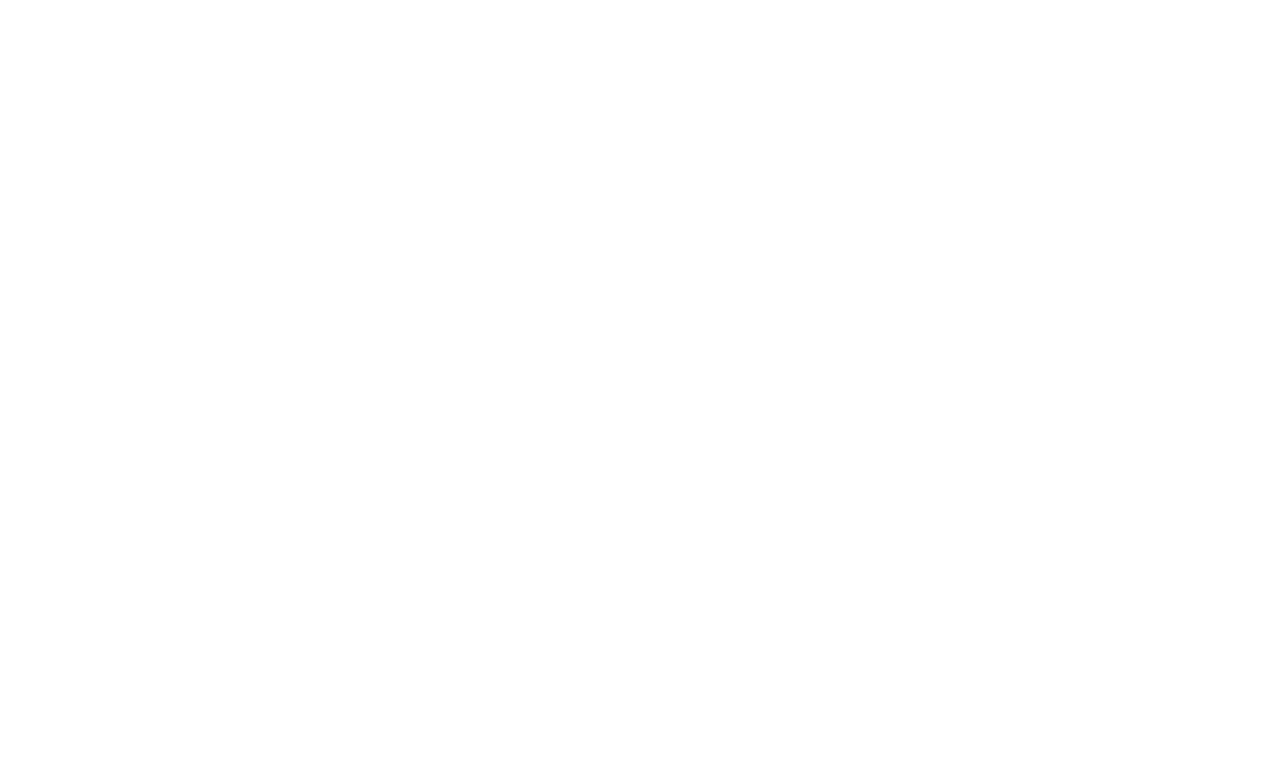
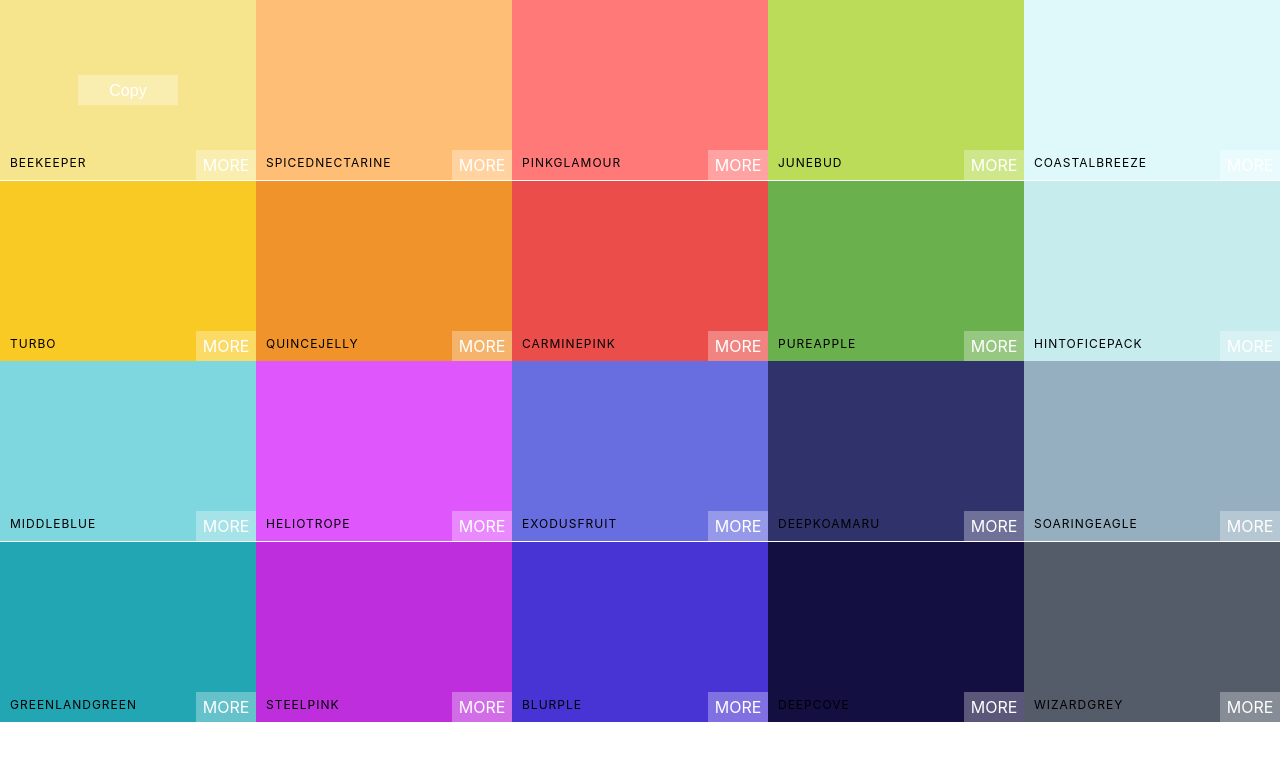
Before and after one commit to Mo2024/react-color-app, a React (Create React App) app: page / in a window 1280 px wide. Shown: the top 760 px of the page. Built offline with nearby package versions, Linux system fonts and the light colour scheme.

Commit message:
Styling components

```diff
--- /dev/null
+++ b/src/ColorBox.css
@@ -0,0 +1,57 @@
+.ColorBox {
+    width: 20%;
+    height: 25%;
+    margin: 0 auto;
+    position: relative;
+    display: inline-block;
+    margin-bottom: -3.5px;
+    text-transform: uppercase;
+}
+
+.copy-button {
+    width: 100px;
+    height: 30px;
+    position: absolute;
+    display: inline-block;
+    top: 50%;
+    left: 50%;
+    margin-left: -50px;
+    margin-top: -15px;
+    text-align: center;
+    outline: none;
+    background: rgba(255, 255, 255, 0.3);
+    font-size: 1rem;
+    line-height: 30px;
+    color: white;
+    border: none;
+    opacity: 0;
+}
+
+.ColorBox:hover .copy-button {
+    opacity: 1;
+    transition: 0.5s;
+}
+
+.box-content {
+    position: absolute;
+    padding: 10px;
+    width: 100%;
+    bottom: 0px;
+    left: 0px;
+    color: black;
+    letter-spacing: 1px;
+    font-size: 12px;
+}
+
+.see-more {
+    background: rgba(255, 255, 255, 0.3);
+    position: absolute;
+    border: none;
+    right: 0px;
+    bottom: 0px;
+    color: white;
+    width: 60px;
+    height: 30px;
+    text-align: center;
+    line-height: 30px;
+}
--- /dev/null
+++ b/src/ColorBox.js
@@ -0,0 +1,18 @@
+import React from 'react';
+import './ColorBox.css'
+
+function ColorBox(props) {
+    return (
+        <div style={{ background: props.background }} className='ColorBox' >
+            <div className='copy-container'>
+                <div className='box-content'>
+                    <span>{props.name}</span>
+                </div>
+                <button className='copy-button'>Copy</button>
+            </div>
+            <span className='see-more'>More</span>
+        </div >
+    );
+};
+
+export default ColorBox;
--- /dev/null
+++ b/src/Palette.css
@@ -0,0 +1,7 @@
+.Palette {
+    height: 100vh;
+}
+
+.Palette-colors {
+    height: 90%;
+}
--- a/src/Palette.js
+++ b/src/Palette.js
@@ -1,10 +1,17 @@
 import React from 'react';
+import ColorBox from './ColorBox';
+import './Palette.css'
 
-function Palette() {
+function Palette(props) {
+    const colorBoxes = props.colors.map(color => (
+        <ColorBox background={color.color} name={color.name} />
+    ))
     return (
         <div className='Palette'>
             {/* navbar */}
-            <div className='Palette-colors'></div>
+            <div className='Palette-colors'>
+                {colorBoxes}
+            </div>
             {/* footer */}
         </div>
     );
```
